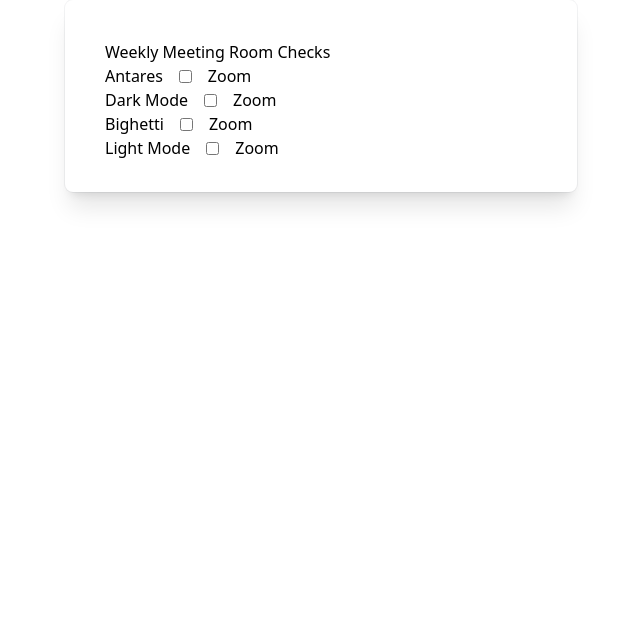
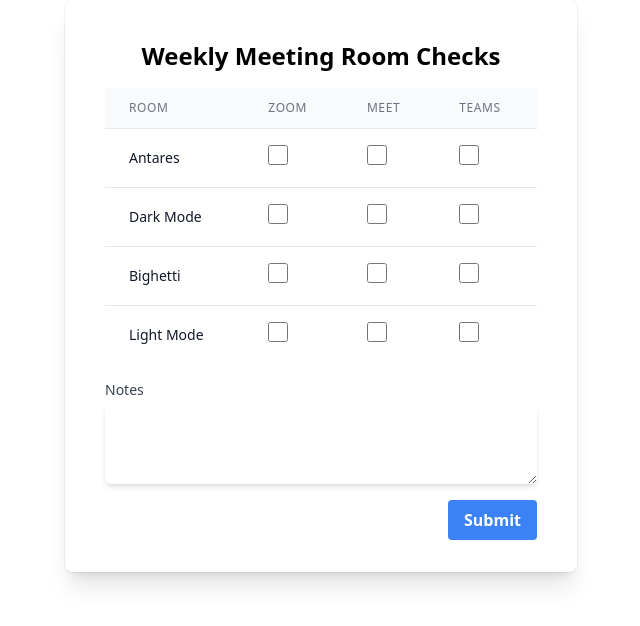
Before and after one commit to mai0mai0/scheduled-lists, a Nuxt app: page / in a window 1280 px wide. Shown: the top 626 px of the page, without its empty margins (319-959 px from the left). Built offline with nearby package versions, Linux system fonts and the light colour scheme.

Commit message:
Added a notes text input area and a submit button. Data is not in a table and not a list

```diff
--- a/app.vue
+++ b/app.vue
@@ -3,13 +3,16 @@
 
 export default {
   setup(){
+    //to store json data
     const itemData = ref(null)
 
+    //fetch data from the json file
     const fetchData = async () => {
       try{
         const res = await fetch('test.json')
         const data = await res.json()
         itemData.value = data[0]
+        console.log('JSON data fetched successfully.')
       } catch (error) {
         console.error('Could not fetch JSON data: ', error)
       }
@@ -30,14 +33,47 @@
   <div class="bg-white">
     <div class="bg-white px-6 pt-10 pb-8 shadow-xl ring-1 ring-gray-900/5 sm:mx-auto sm:max-w-lg sm:rounded-lg sm:px-10">
       <div v-if="itemData">
-        <h1>{{ itemData.list_name }}</h1>
-        <ul>
-          <li v-for="item in itemData.list_items" :key="item" class="flex items-center space-x-4">
-          <span>{{ item }}</span>
-          <input type="checkbox" :id="`${item}-checkbox1`" />
-          <label :for="`${item}-checkbox1`">Zoom</label>
-        </li>
-        </ul>
+
+        <h1 class="text-center text-2xl font-bold mb-4">{{ itemData.list_name }}</h1>
+
+        <table class="min-w-full divide-y divide-gray-200">
+
+          <thead class="bg-gray-50">
+            <tr>
+              <th v-for="check in itemData.check_items" :key="check" class="px-6 py-3 text-left text-xs font-medium text-gray-500 uppercase tracking-wider">{{ check }}</th>
+            </tr>
+          </thead>
+
+          <tbody class="bg-white divide-y divide-gray-200">
+
+            <tr v-for="item in itemData.list_items" :key="item">
+
+              <td class="px-6 py-4 whitespace-nowrap text-sm font-medium text-gray-900">{{ item }}</td>
+
+              <td class="px-6 py-4 whitespace-nowrap">
+                <input type="checkbox" :id="`${item}-checkbox1`" class="form-checkbox h-5 w-5 text-blue-600" />
+              </td>
+
+              <td class="px-6 py-4 whitespace-nowrap">
+                <input type="checkbox" :id="`${item}-checkbox2`" class="form-checkbox h-5 w-5 text-blue-600" />
+              </td>
+
+              <td class="px-6 py-4 whitespace-nowrap">
+                <input type="checkbox" :id="`${item}-checkbox3`" class="form-checkbox h-5 w-5 text-blue-600" />
+              </td>
+
+            </tr>
+          </tbody>
+        </table>
+
+        <div class="mt-4">
+          <label for="notes" class="block text-sm font-medium text-gray-700">Notes</label>
+          <textarea id="notes" name="notes" rows="4" class="mt-1 block w-full rounded-md border-black shadow-md focus:border-blue-500 focus:ring-blue-500 sm:text-sm"></textarea>
+        </div>
+        <div class="flex justify-end mt-4">
+          <button class="bg-blue-500 hover:bg-blue-700 text-white font-bold py-2 px-4 rounded float-right">Submit</button>
+        </div>
+
       </div>
       <div v-else>
         <p>Loading...</p>
--- a/public/test.json
+++ b/public/test.json
@@ -2,6 +2,7 @@
     {
         "id": 1,
         "list_name": "Weekly Meeting Room Checks",
-        "list_items": ["Antares", "Dark Mode", "Bighetti", "Light Mode"]
+        "list_items": ["Antares", "Dark Mode", "Bighetti", "Light Mode"],
+        "check_items": ["Room", "Zoom", "Meet", "Teams"]
     }
 ]
```
